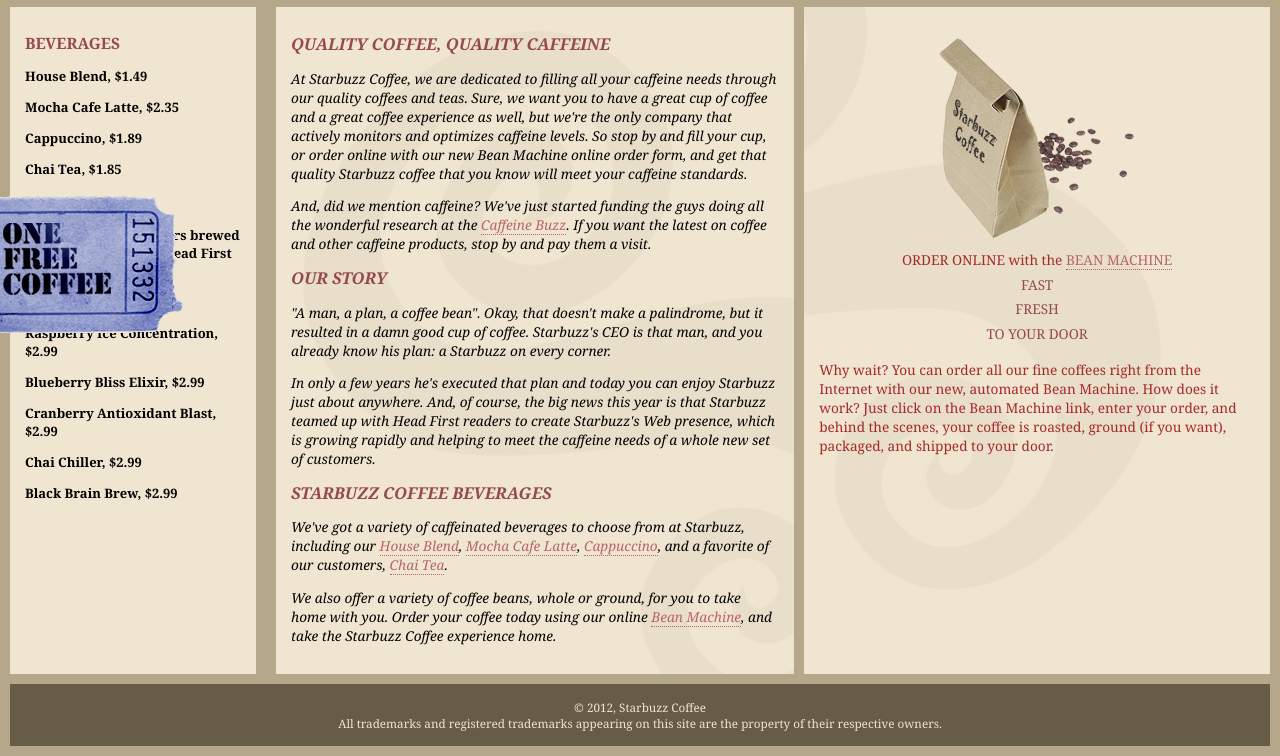
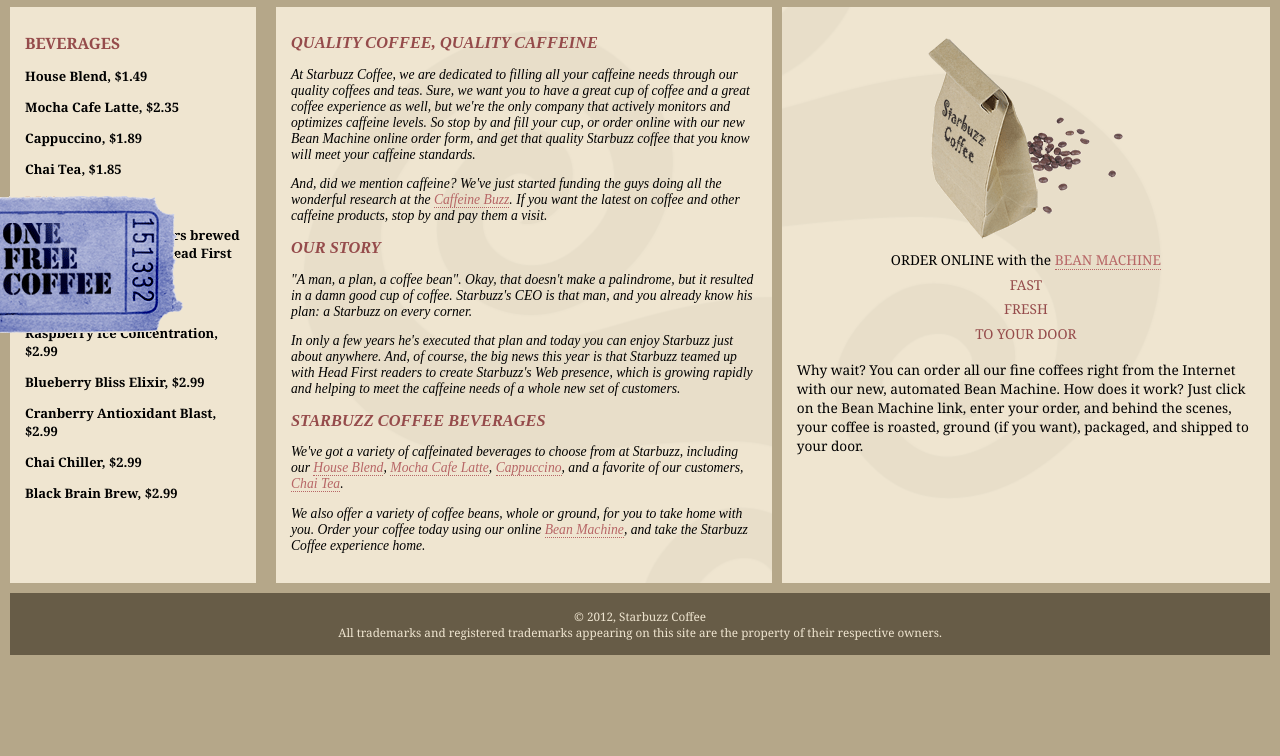
Before and after one commit to hujiayue/starbuzz, a plain HTML site: page index.html in a window 1280 px wide. Shown: the part 159-915 px from the top of the page. After the commit the page ends 824 px from the top, so only its background shows below. Drawn offline with Linux system fonts and the light colour scheme.

Commit message:
shanchuyanseyangshi

```diff
--- a/starbuzz.css
+++ b/starbuzz.css
@@ -15,6 +15,7 @@
 
 header img#headerSlogan{
   float:right;
+
 }
 
 #tableContainer{
@@ -77,6 +78,8 @@
   padding:          15px;
   vertical-align: top;
   font-style: italic;
+  font-family:"宋体";
+
 }
 
 aside{
@@ -85,7 +88,6 @@
   font-size:        105%;
   padding:          15px;
   vertical-align: top;
-  color:brown;
 
 }
 
```
